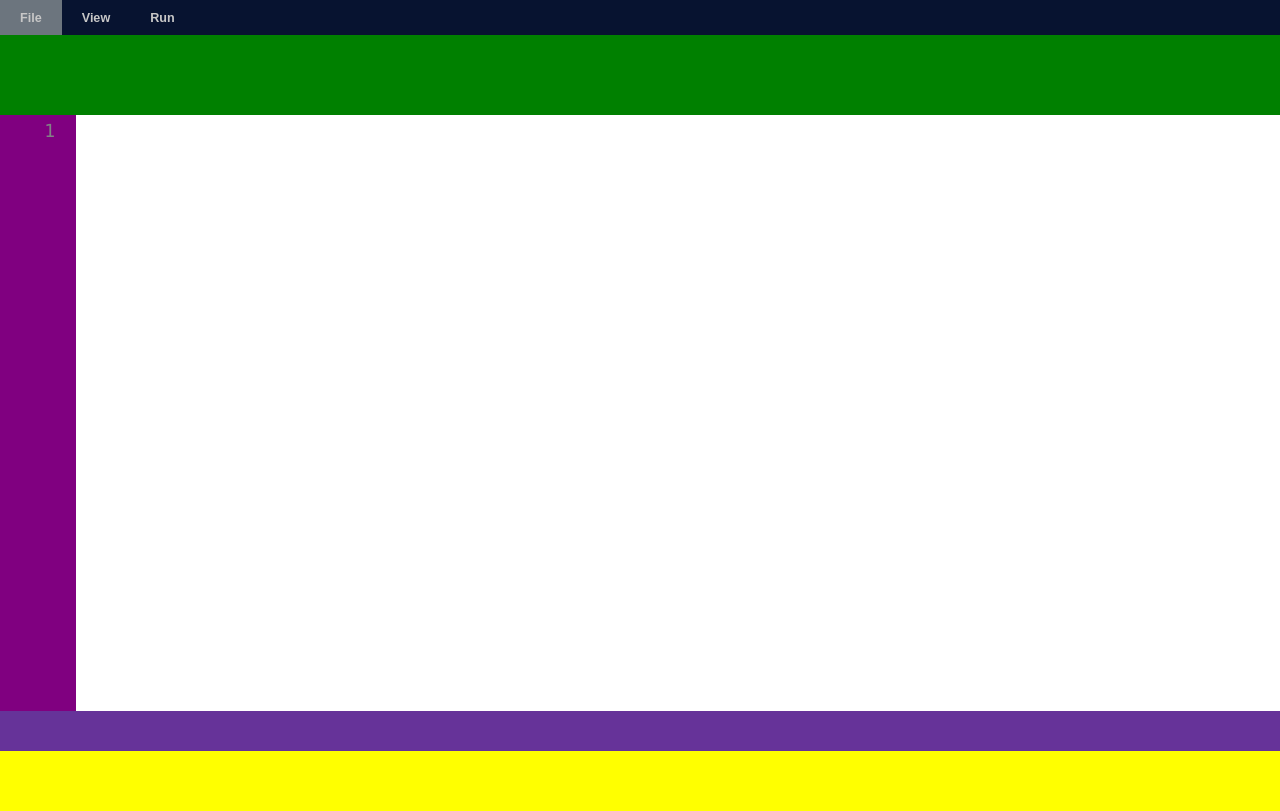
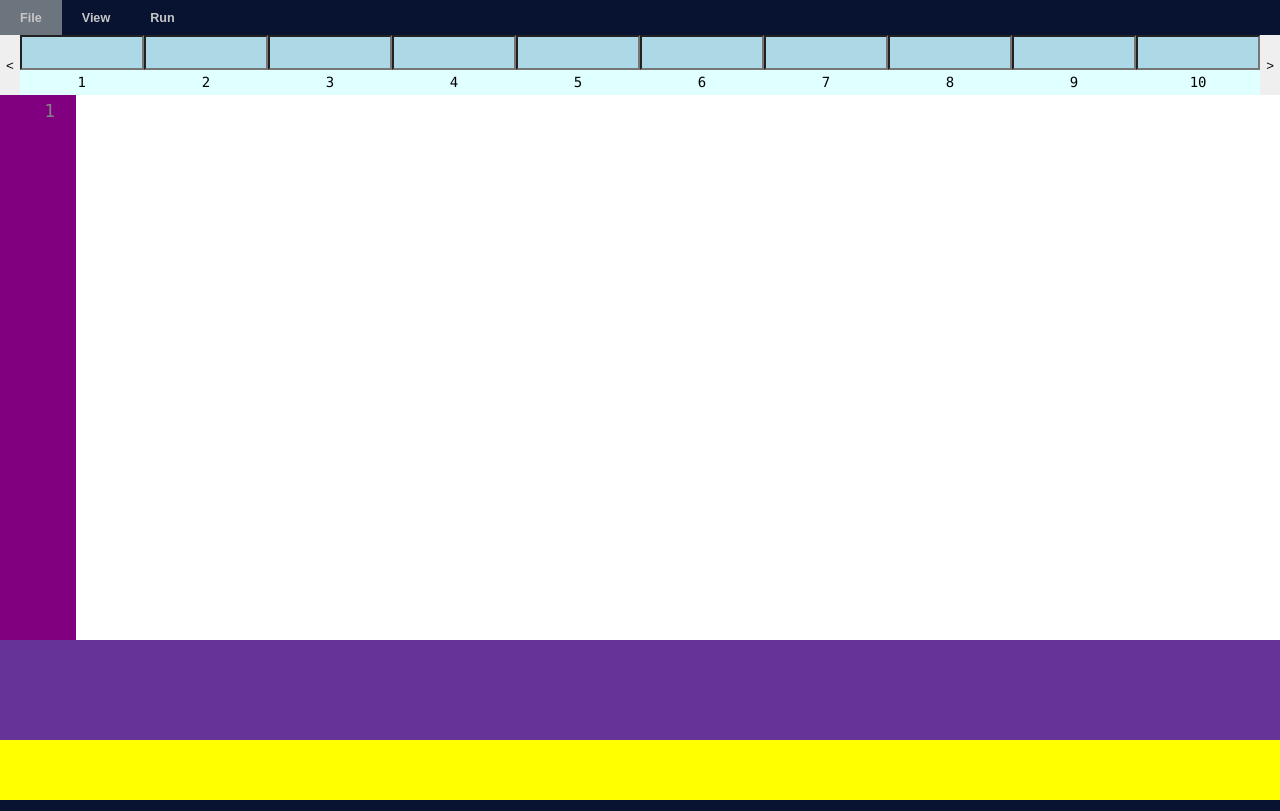
Before and after one commit to Luci-4/web-ram-simulator, a plain HTML site: page index.html in a window 1280 px wide. Drawn offline with Linux system fonts and the light colour scheme.

Commit message:
make foundations for the input tape functionality

```diff
--- a/index.html
+++ b/index.html
@@ -16,7 +16,55 @@
             <button class="view-button">Run</button>
 
         </nav>
-        <div class="input-tape" id="input-tape"></div>
+        <div class="input-tape" id="input-tape">
+
+            <button class="input-tape-nav left" onclick="moveInputTapeLeft()"><</button>
+
+            <div class="tape" id="input-tape-container">
+                <div class="cell-container" id='input-1'>
+                    <input class="input cell" type="number" pattern="[0-9]*" oninput="this.value=this.value.slice(0,5).split('.').join('')">
+                    <div class="caption">1</div>
+                </div>
+                <div class="cell-container" id='input-2'>
+                    <input class="input cell" type="number" pattern="[0-9]*" oninput="this.value=this.value.slice(0,5)">
+                    <div class="caption">2</div>
+                </div>
+                <div class="cell-container" id='input-3'>
+                    <input class="input cell" type="number" pattern="[0-9]*" oninput="this.value=this.value.slice(0,5)">
+                    <div class="caption">3</div>
+                </div>
+                <div class="cell-container" id='input-4'>
+                    <input class="input cell" type="number" pattern="[0-9]*" oninput="this.value=this.value.slice(0,5)">
+                    <div class="caption">4</div>
+                </div>
+                <div class="cell-container" id='input-5'>
+                    <input class="input cell" type="number" pattern="[0-9]*" oninput="this.value=this.value.slice(0,5)">
+                    <div class="caption">5</div>
+                </div>
+                <div class="cell-container" id='input-6'>
+                    <input class="input cell" type="number" pattern="[0-9]*" oninput="this.value=this.value.slice(0,5)">
+                    <div class="caption">6</div>
+                </div>
+                <div class="cell-container" id='input-7'>
+                    <input class="input cell" type="number" pattern="[0-9]*" oninput="this.value=this.value.slice(0,5)">
+                    <div class="caption">7</div>
+                </div>
+                <div class="cell-container" id='input-8'>
+                    <input class="input cell" type="number" pattern="[0-9]*" oninput="this.value=this.value.slice(0,5)">
+                    <div class="caption">8</div>
+                </div>
+                <div class="cell-container" id='input-9'>
+                    <input class="input cell" type="number" pattern="[0-9]*" oninput="this.value=this.value.slice(0,5)">
+                    <div class="caption">9</div>
+                </div>
+                <div class="cell-container" id='input-10'>
+                    <input class="input cell" type="number" pattern="[0-9]*" oninput="this.value=this.value.slice(0,5)">
+                    <div class="caption">10</div>
+                </div>
+
+            </div>
+            <button class="input-tape-nav right" onclick="moveInputTapeRight()">></button>
+        </div>
 
 
         <div class="container" id="container">
--- a/styles.css
+++ b/styles.css
@@ -4,8 +4,18 @@
     box-sizing: border-box;
     margin: none;
     padding: none;
+
+}
+input::-webkit-outer-spin-button,
+input::-webkit-inner-spin-button {
+  -webkit-appearance: none;
+  margin: 0;
 }
 
+/* Firefox */
+input[type=number] {
+  -moz-appearance: textfield;
+}
 
 
 html {
@@ -21,8 +31,7 @@ html {
 body {
     margin: 0;
     padding: 0;
-    /* height: 100vh;
-    width: 100vw; */
+
     height: 100%;
     width: 100%;
 
@@ -58,23 +67,72 @@ nav {
     background-color: #071330;
     top: 0;
 }
+
+
 .input-tape {
     z-index: 2;
     position: sticky;
+    display: flex;
+    flex-wrap: nowrap;
 
-
-    min-height: 80px;
+    height: 60px;
     padding: 0;
 
     width: 100%;
-    background-color:green;
+    background-color: green;
     top: 0;
+    justify-content: space-between;
+
+    align-items: center;
 }
+.input-tape-nav{
+    cursor: pointer;
+}
+.left{
+
+}
+.tape {
+    width: 100%;
+    height: 100%;
+    display: flex;
+    justify-content: space-between;
+    overflow: auto;
+}
+.input-tape-nav {
+    height: 60px;
+    padding: none;
+    border: none;
+    outline: none;
+    width: 20px;
+}
+
+.cell-container {
+    padding: none;
+    outline: none;
+    background-color:lightcyan;
+    height: 60px;
+    width: 10%;
+    display:flex;
+    flex-direction: column;
+}
+.cell {
+    padding: none;
+    outline: none;
+    background-color: lightblue;
+    width: 100%;
+    height: 100%;
+    text-align: center;
+}
+.caption{
+    font-size: 14px;;
+    text-align: center;
+}
+
 .output-section {
     z-index: 2;
     position: sticky;
 
-    min-height: 80px;
+    min-height: 160px;
     padding: 0;
     display: flex;
     flex-direction: column;
@@ -88,7 +146,7 @@ nav {
 
     font-family: Monaco, Menlo, "Ubuntu Mono", "Droid Sans Mono", Consolas, monospace;
     color:white;
-    min-height: 40px;
+    min-height: 100px;
     /* height: 30%; */
     width: 100%;
     background-color: rebeccapurple;
@@ -110,7 +168,7 @@ nav {
 
 .output-tape {
 
-    height: 80px;
+    /* height: 80px; */
     padding: 0;
     min-height: 60px;
     width: 100%;
```
